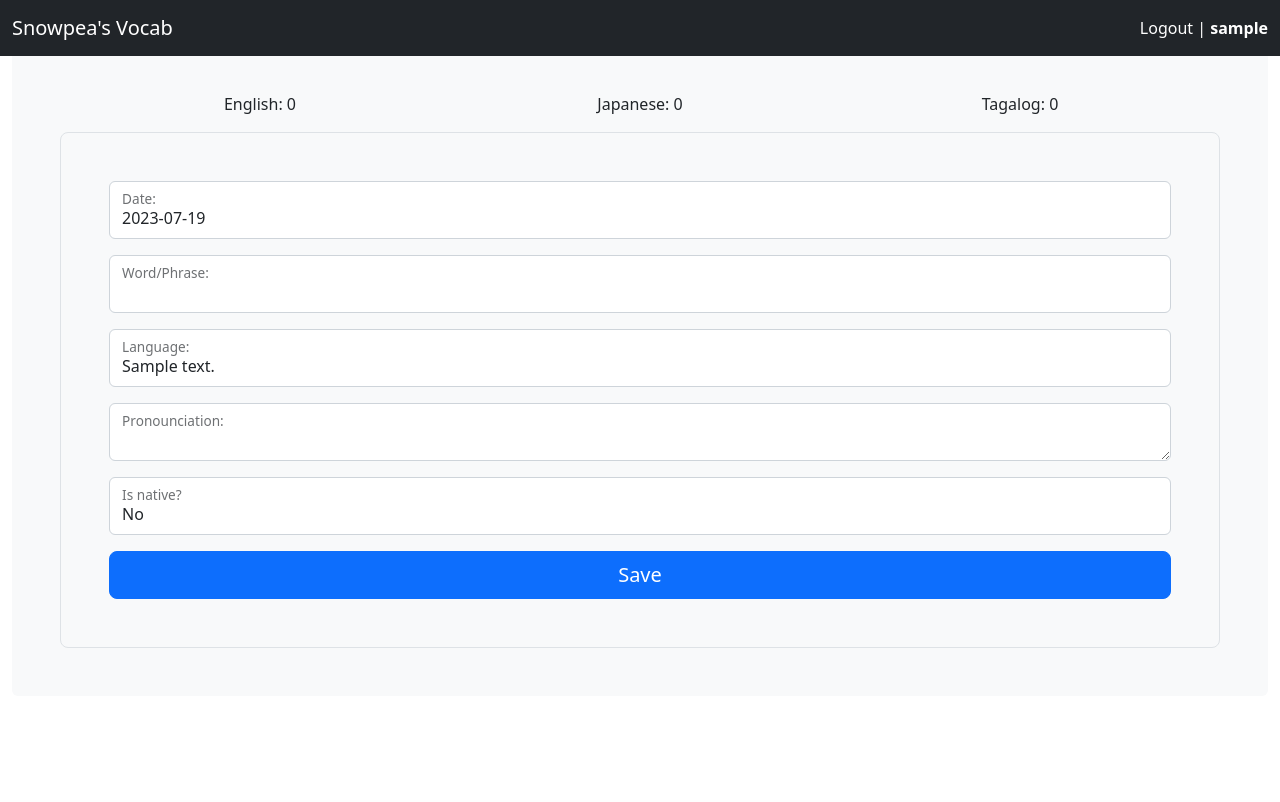
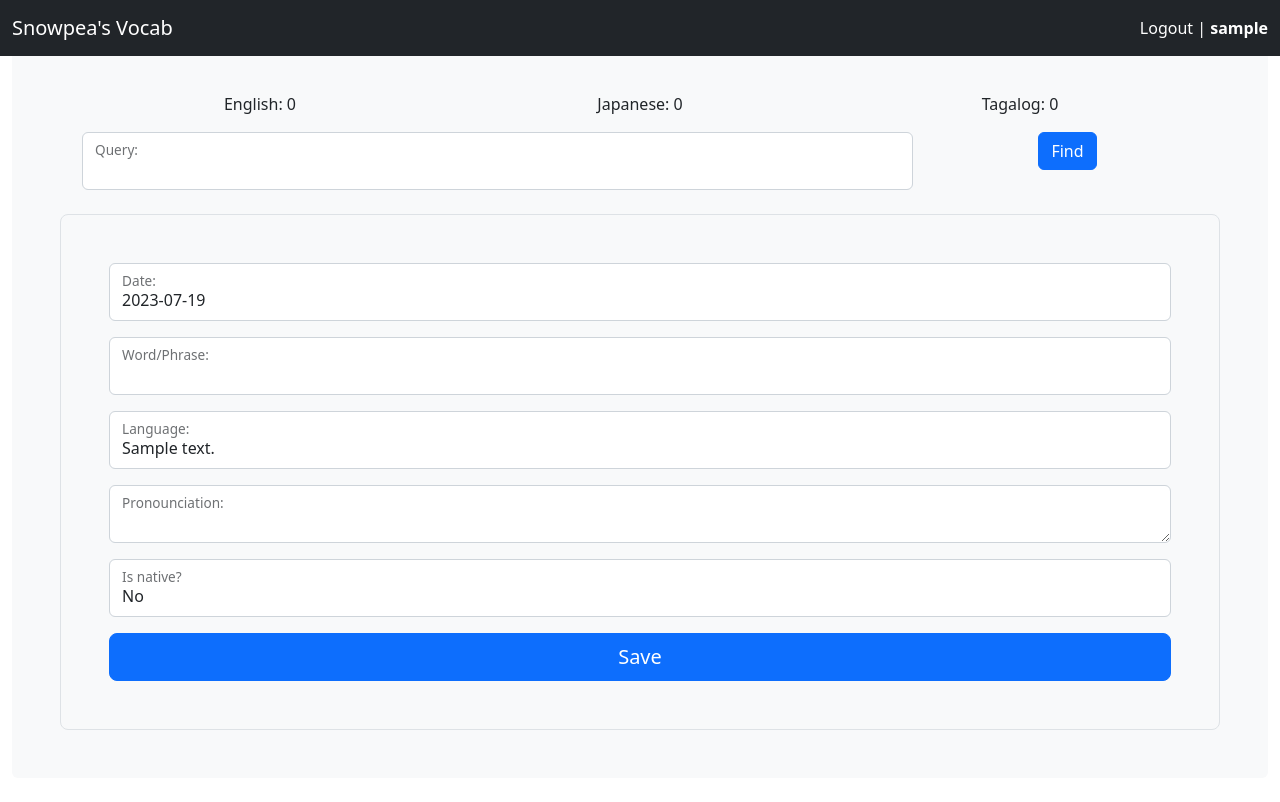
Before and after one commit to erwinkreyszig/snowpea_vocab, a Django app: page /vocab/ in a window 1280 px wide. Before the commit the page ends 648 px from the top, so only its background shows below. Run offline with Django 4.2, Linux system fonts and the light colour scheme; a user stored in the database is signed in; tables that the repository leaves empty hold one stand-in row (values such as "Sample post").

Commit message:
feat: added search function

```diff
--- a/vocab/templates/main.html
+++ b/vocab/templates/main.html
@@ -6,6 +6,19 @@
         <div class="col-sm">English: <span id="en-count"></span></div>
         <div class="col-sm">Japanese: <span id="ja-count"></span></div>
         <div class="col-sm">Tagalog: <span id="fl-count"></span></div>
+    </div>
+</div>
+<div class="container mb-3">
+    <div class="row">
+        <div class="col-sm-9">
+            <div class="form-floating mb-2">
+                <input type="text" name="query" class="form-control" required="" id="id_query">
+                <label for="id_query">Query:</label>
+            </div>
+        </div>
+        <div class="col-sm-3">
+            <button type="button" class="btn btn-primary" id="find-btn">Find</button>
+        </div>
     </div>
 </div>
 <form class="p-4 p-md-5 border rounded-3 bg-light" method="post" id="save-form">
@@ -61,6 +74,25 @@
         </div>
     </div>
 </div>
+
+<div class="modal fade" id="msg-modal" tabindex="-1" role="dialog" aria-labelledby="msg-modal-title" aria-hidden="true">
+    <div class="modal-dialog modal-dialog-centered modal-sm" role="document">
+      <div class="modal-content">
+        <!--
+        <div class="modal-header">
+          <h5 class="modal-title" id="msg-modal-title">Modal title</h5>
+          <button type="button" class="close" data-dismiss="modal" aria-label="Close">
+            <span aria-hidden="true">&times;</span>
+          </button>
+        </div>
+        -->
+        <div class="modal-body"></div>
+        <div class="modal-footer">
+          <button type="button" class="btn btn-secondary" data-bs-dismiss="modal">Ok</button>
+        </div>
+      </div>
+    </div>
+  </div>
 {% endblock %}
 
 {% block extra_js %}
@@ -70,6 +102,7 @@
     var date = form.find("#id_date_added");
     var saveBtn = form.find("button[type='submit']");
     var resultsModal = $("#results-modal");
+    var msgModal = $("#msg-modal");
 
     function clearForm() {
         date.datepicker('setDate', 'today').datepicker("hide");
@@ -91,6 +124,9 @@
         }
         if (data["created"] == false && data["added"] == false) {
             resultsModal.find("#results-msg").empty().text("'" + pronounciation + "' for '" + wordOrPhrase + "' is already recorded");
+        }
+        if (data["found"] == true) {
+            resultsModal.find("#results-msg").empty().text("records for '" + wordOrPhrase + "':");
         }
         var htmlStr = "";
         for (let i = 0; i < data["history"].length; i++) {
@@ -143,6 +179,32 @@
             console.log(error);
         });
     };
+    function clearSearchForm() {
+        $("#id_query").val("");
+        $("#id_query #find-btn").removeClass("disabled");
+    };
+    function doQuery() {
+        var queryString = $("#id_query").val().trim();
+        if (queryString == "") {
+            return;
+        }
+        $("#id_query #find-btn").addClass("disabled");
+        $.get("{% url 'find-word' %}", {"query": queryString}).done(function(data) {
+            if (data["created"] == false && data["added"] == false && data["found"] == false) {
+                msgModal.find(".modal-body").empty().text("No records for '" + data["ref_data"]["word_or_phrase"] + '"');
+                msgModal.modal("show");
+            }
+            if (data["found"]) {
+                showResults(data);
+            }
+            $("#id_query #find-btn").removeClass("disabled");
+        }).fail(function(error) {
+            console.log(error);
+            msgModal.find(".modal-body").empty().text("An error occurred");
+            msgModal.modal("show");
+            $("#id_query #find-btn").removeClass("disabled");
+        });
+    };
 
     $(document).ready(function() {
         date.datepicker({
@@ -155,9 +217,14 @@
         });
         resultsModal.on("hide.bs.modal", function() {
             clearForm();
+            clearSearchForm();
             getWordCounts();
         });
+        $("#find-btn").on("click", doQuery);
         getWordCounts();
+        msgModal.on("hide.bs.modal", function() {
+            clearSearchForm();
+        });
     });
 </script>
 {% endblock %}
--- a/vocab/urls.py
+++ b/vocab/urls.py
@@ -4,4 +4,5 @@ from . import views
 urlpatterns = [
     path("", views.main, name="main"),
     path("counts/", views.get_word_counts, name="word-counts"),
+    path("find/", views.find_word, name="find-word"),
 ]
--- a/vocab/views.py
+++ b/vocab/views.py
@@ -75,6 +75,7 @@ def main(request):
     resp = {
         "created": created,
         "added": added,
+        "found": False,
         "history": list(history),
         "ref_data": {
             "date_added": ref.date_added,
@@ -84,6 +85,34 @@ def main(request):
         },
     }
     return JsonResponse(resp)
+
+
+@login_required
+def find_word(request):
+    if request.method == "GET":
+        query_str = request.GET["query"]
+        if ref := RefWordOrPhrase.objects.filter(word_or_phrase__iexact=query_str).first():
+            history = (
+                WordOrPhraseHistory.objects.filter(ref=ref)
+                .order_by("language", "date_added")
+                .values("date_added", "language__desc", "pronounciation", "is_native")
+            )
+            resp = {
+                "created": False,
+                "added": False,
+                "found": True,
+                "history": list(history),
+                "ref_data": {
+                    "date_added": ref.date_added,
+                    "count": ref.variation_count,
+                    "word_or_phrase": ref.word_or_phrase,
+                    "pronounciation": "",
+                },
+            }
+            return JsonResponse(resp)
+        return JsonResponse(
+            {"created": False, "added": False, "found": False, "ref_data": {"word_or_phrase": query_str}}
+        )
 
 
 @login_required
```
